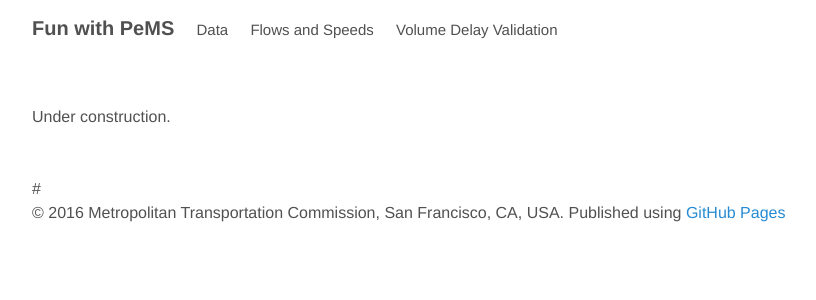
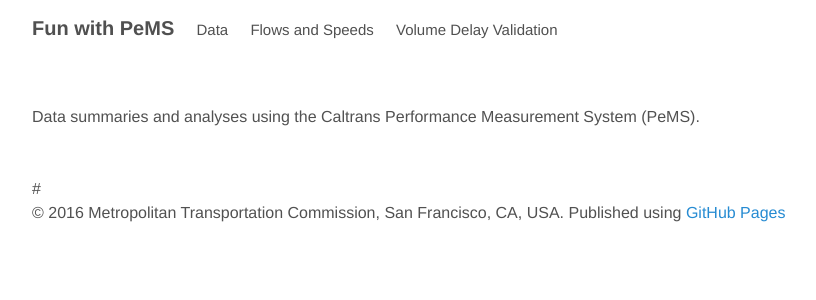
Before and after one commit to BayAreaMetro/pems-typical-weekday, a Jekyll site: the page built from index.html, in a window 1280 px wide. Shown: the top 300 px of the page, without its empty margins (144-960 px from the left). Built offline with Jekyll 4.4.1, drawn with Linux system fonts in a browser that asks for light colours; the list of posts is cut into pages by our own code.

Commit message:
clean up landing page

```diff
--- a/index.html
+++ b/index.html
@@ -3,7 +3,7 @@ layout: default
 title: Home
 ---
 
-Under construction.
+Data summaries and analyses using the Caltrans Performance Measurement System (PeMS).
 
 <br>
 <br>
```
Also changed, not shown: vdf_validation.md (+1 -1 lines).
